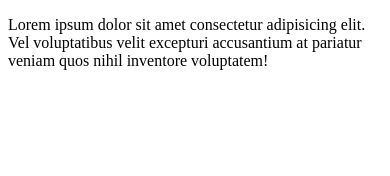
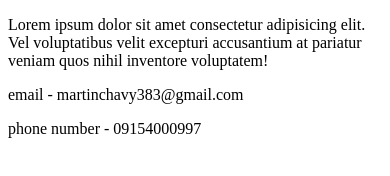
Before and after one commit to Chavsz/Web-Development, a plain HTML site: page contacts.html in a window 390 px wide. Drawn offline with Linux system fonts and the light colour scheme.

Commit message:
add email and phone number

```diff
--- a/contacts.html
+++ b/contacts.html
@@ -7,5 +7,7 @@
 </head>
 <body>
     <p>Lorem ipsum dolor sit amet consectetur adipisicing elit. Vel voluptatibus velit excepturi accusantium at pariatur veniam quos nihil inventore voluptatem!</p>
+    <p>email - martinchavy383@gmail.com</p>
+    <p>phone number - 09154000997</p>
 </body>
 </html>
```
